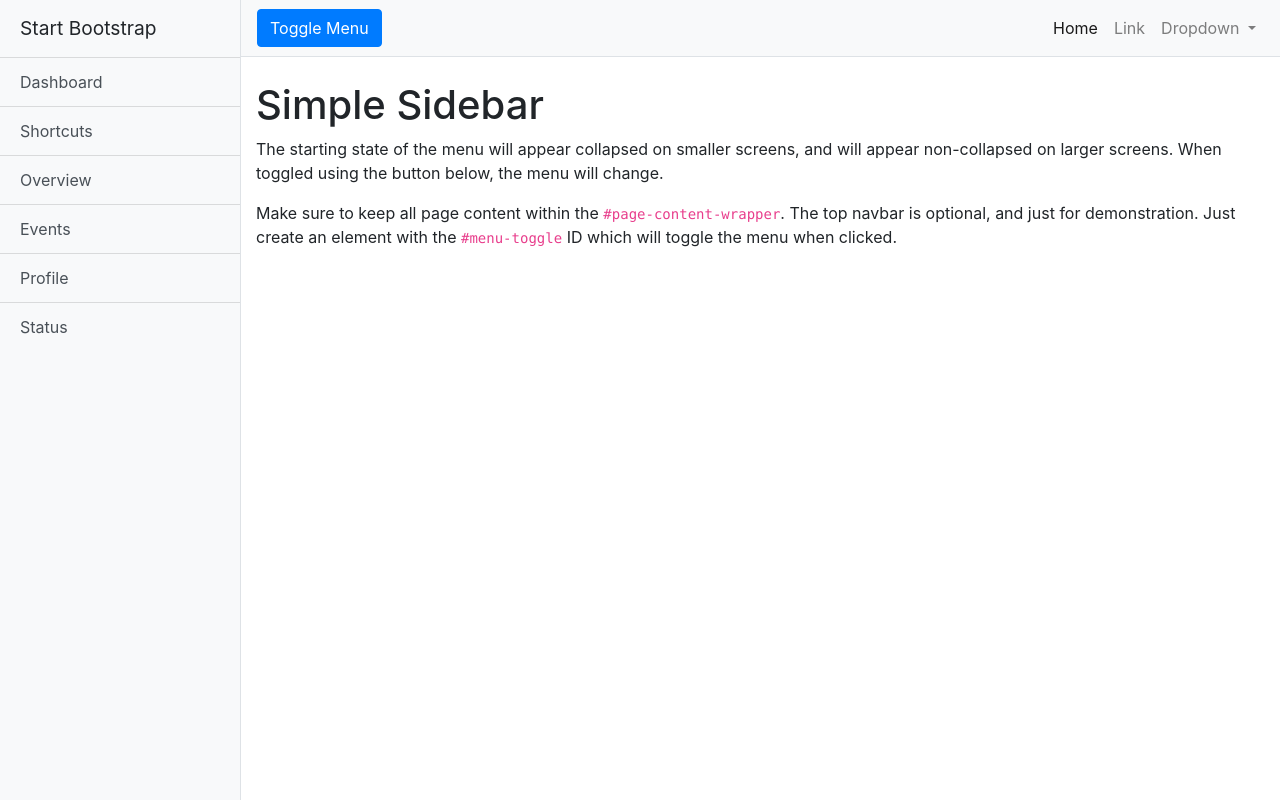
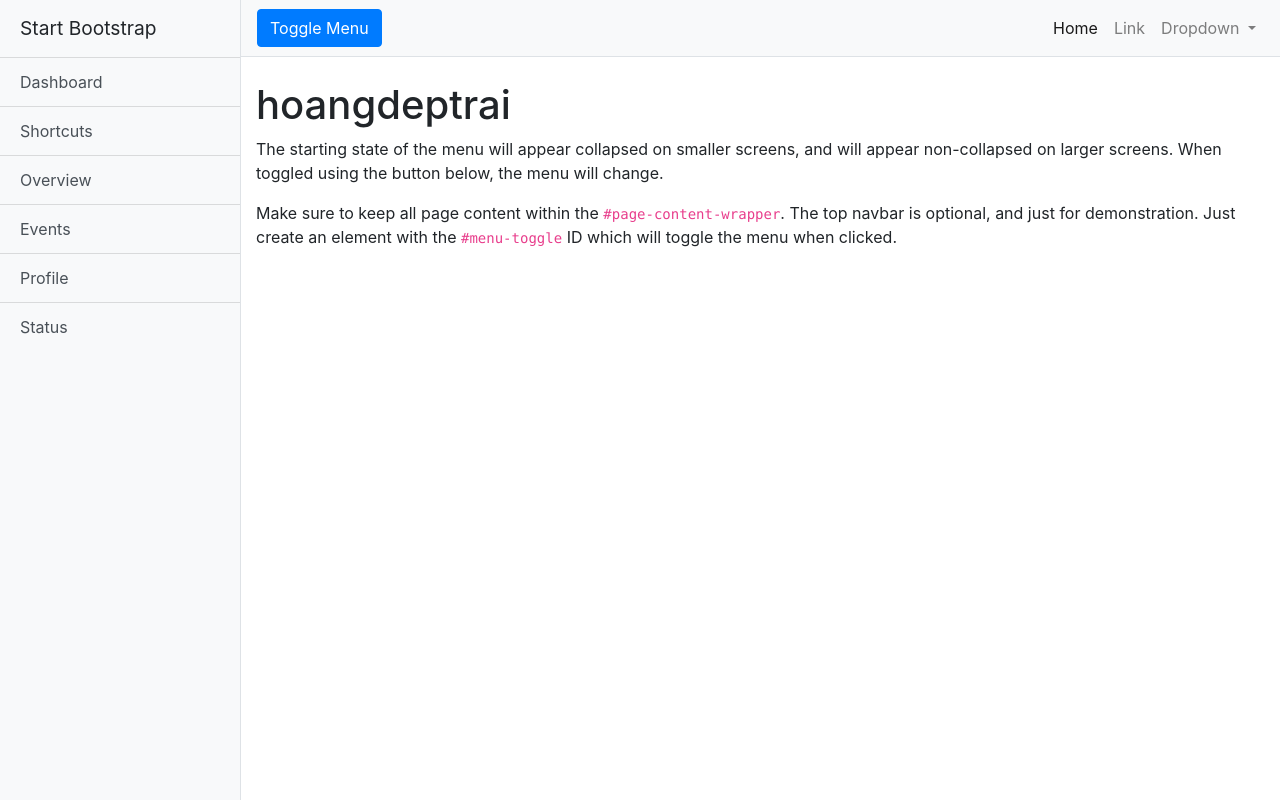
Before and after one commit to hoangbavcl/hoangg, a website: page index.html in a window 1280 px wide. Drawn offline with Linux system fonts and the light colour scheme.

Commit message:
sua fie index

```diff
--- a/index.html
+++ b/index.html
@@ -70,7 +70,7 @@
       </nav>
 
       <div class="container-fluid">
-        <h1 class="mt-4">Simple Sidebar</h1>
+        <h1 class="mt-4">hoangdeptrai</h1>
         <p>The starting state of the menu will appear collapsed on smaller screens, and will appear non-collapsed on larger screens. When toggled using the button below, the menu will change.</p>
         <p>Make sure to keep all page content within the <code>#page-content-wrapper</code>. The top navbar is optional, and just for demonstration. Just create an element with the <code>#menu-toggle</code> ID which will toggle the menu when clicked.</p>
       </div>
```
